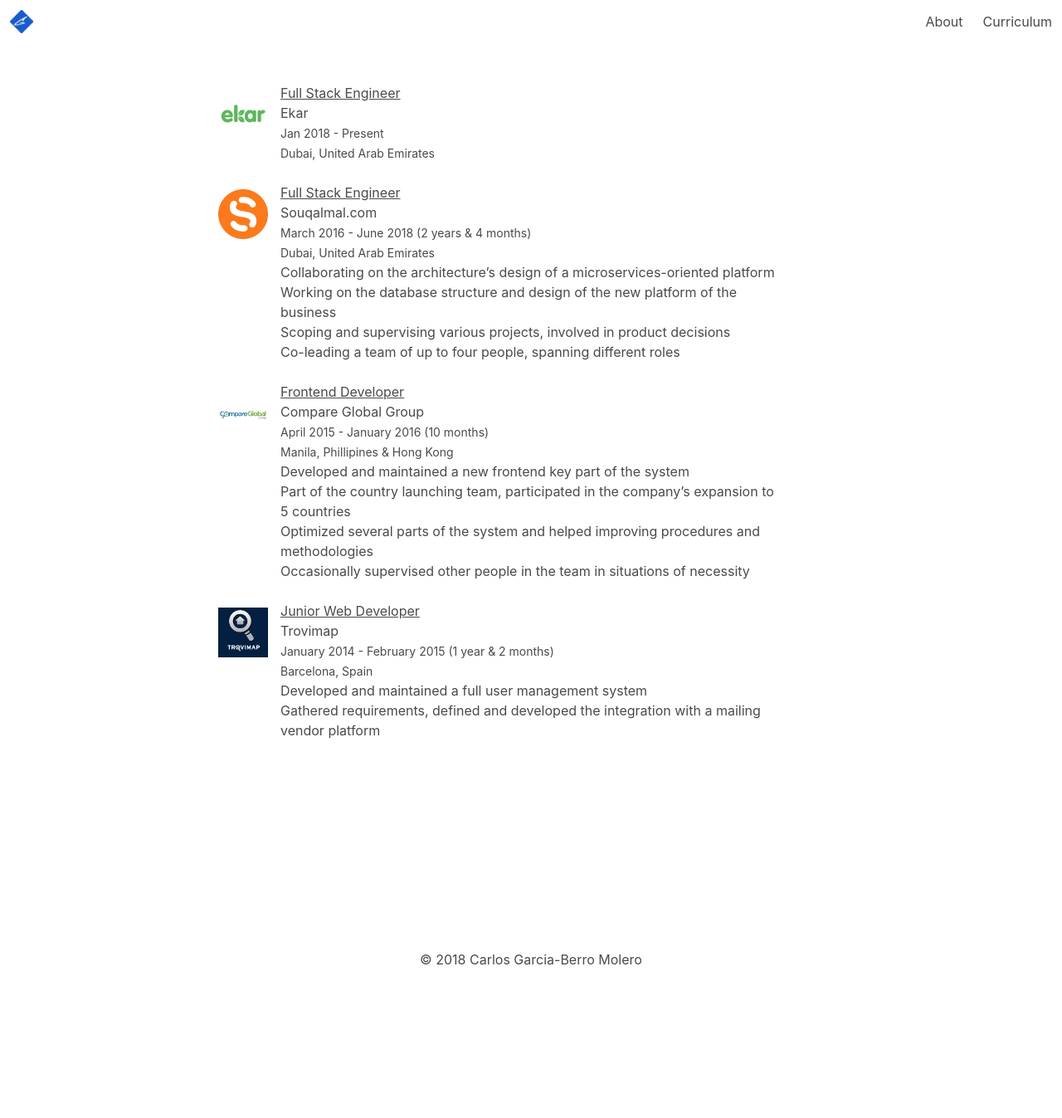
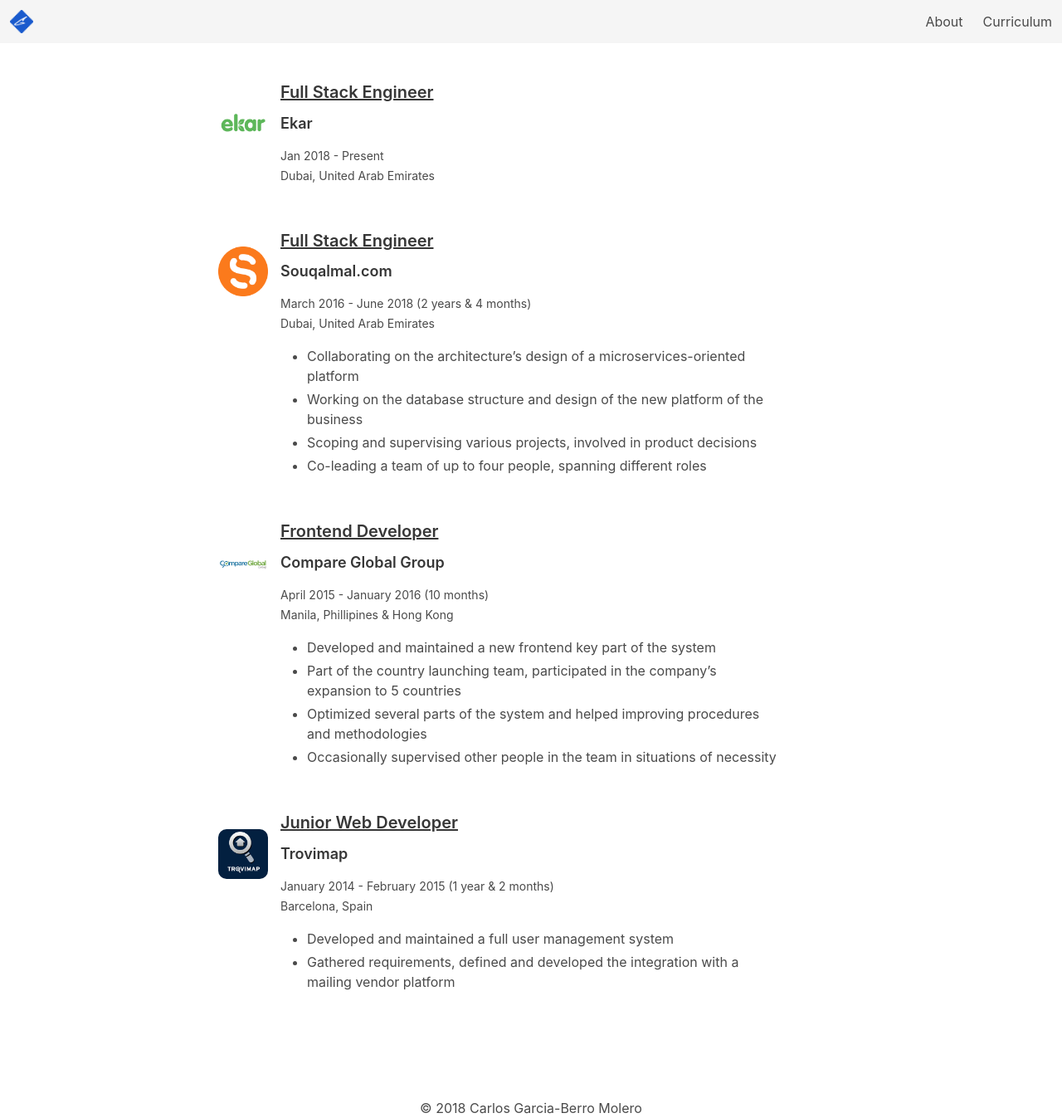
Before and after one commit to gbmcarlos/portfolio, a Jekyll site: the page built from src/pages/cv.md, in a window 1280 px wide and 1347 px high. Shown: the whole window at 83% size. Built offline with Jekyll 4.4.1, drawn with Linux system fonts in a browser that asks for light colours.

Commit message:
more small style changes

```diff
--- a/src/_includes/header.html
+++ b/src/_includes/header.html
@@ -1,4 +1,4 @@
-<nav class="navbar is-fixed-top">
+<nav class="navbar is-fixed-top has-background-light">
     <div class="navbar-brand">
         <a class="navbar-item" href="/"><img src="/assets/images/logo_box.png"></a>
     </div>
--- a/src/_layouts/home.html
+++ b/src/_layouts/home.html
@@ -4,12 +4,12 @@
 
 <body>
 
-    <section class="hero is-fullheight">
+    <section class="hero is-fullheight has-background-light">
 
         <div class="hero-body">
-            <div class="container has-text-centered">
+            <div class="container has-text-centered content">
                 <div class="columns is-centered">
-                    <div class="column is-6 content">
+                    <div class="column is-6">
                         <img src="/assets/images/logo_box.png" class="hero-logo">
                         {{ content }}
                     </div>
--- a/src/_layouts/page.html
+++ b/src/_layouts/page.html
@@ -6,8 +6,8 @@
 
     {% include header.html %}
 
-    <section class="section main-section">
-        <div class="container-fluid is-light">
+    <section class="section main-section content">
+        <div class="container-fluid">
             <div class="columns">
 
                 <!-- If the current page has profile_column, add it, otherwise, just add the content one with an offset -->
--- a/src/assets/styles/cv.scss
+++ b/src/assets/styles/cv.scss
@@ -5,5 +5,8 @@
     width: 60px;
     float: left;
     margin-left: -75px;
-    margin-top: -16px;
+    margin-top: -20px;
+    -webkit-border-radius: 10px;
+    -moz-border-radius: 10px;
+    border-radius: 10px;
 }
--- a/src/assets/styles/hero.scss
+++ b/src/assets/styles/hero.scss
@@ -2,5 +2,5 @@
 ---
 
 .hero-logo {
-    width: 120px;
+    width: 130px;
 }
--- a/src/pages/cv.md
+++ b/src/pages/cv.md
@@ -5,9 +5,9 @@
 ---
 
 {% for job in site.jobs reversed %}
-### <u>{{ job.position }}</u>
+#### <u>{{ job.position }}</u>
 <img src="/assets/images/{{ job.logo }}" class="job-logo">
-<h4>{{ job.organization }}</h4>
+##### {{ job.organization }}
 <small>{{ job.start_date }} - {{ job.end_date }} {% if job.duration %}({{ job.duration }}){% endif %}</small>
 <small>{{ job.location }}</small>
 {{ job.content }}
```
